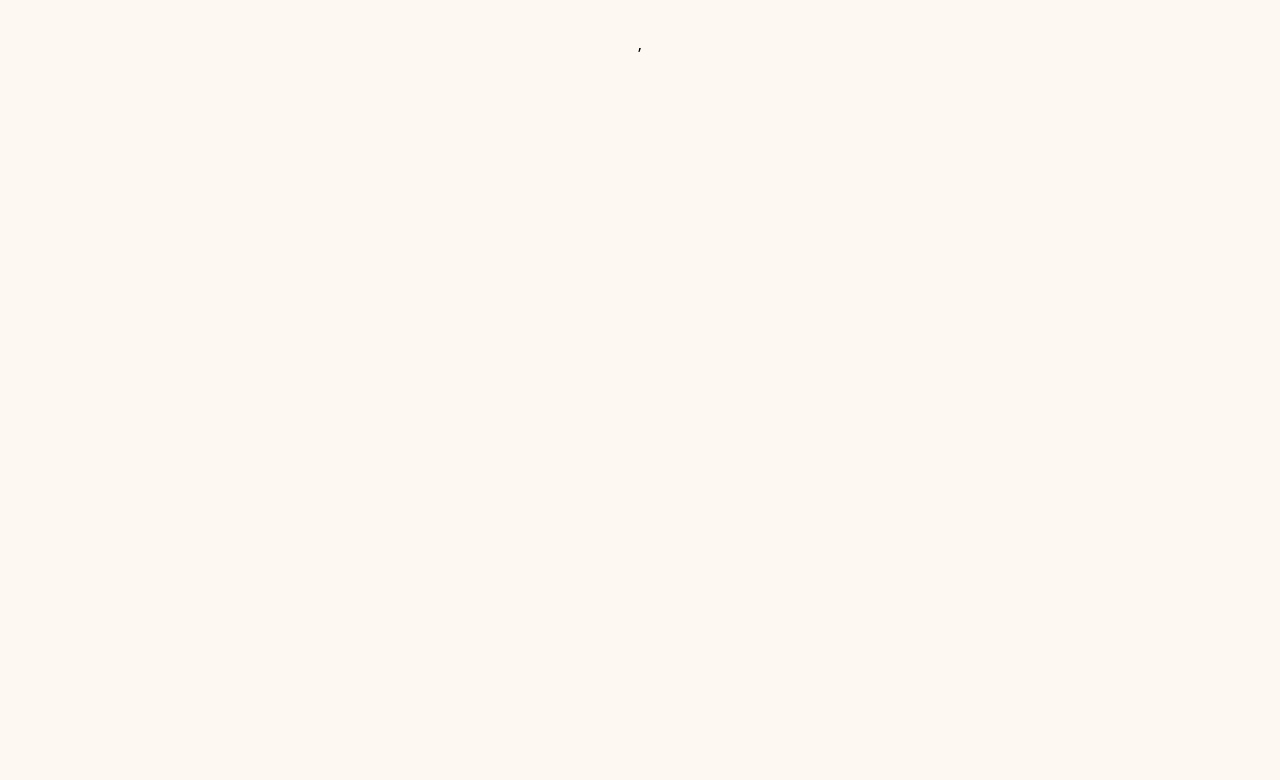
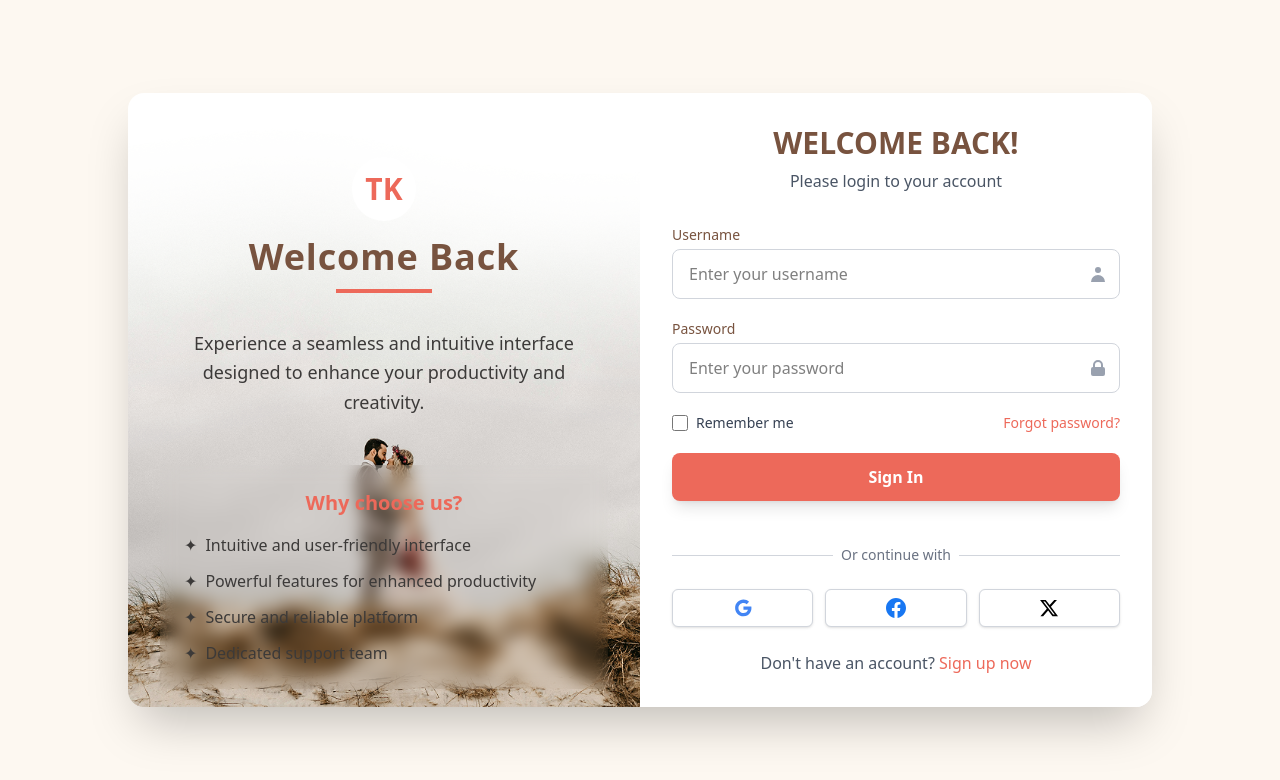
Before and after one commit to farsanakt/AUDITORIUM-PANEL, a React (Vite) app: page / in a window 1280 px wide. Shown: the top 780 px of the page. Built offline with nearby package versions, Linux system fonts and the light colour scheme.

Commit message:
added vercel.json file

```diff
--- a/package.json
+++ b/package.json
@@ -5,7 +5,7 @@
   "type": "module",
   "scripts": {
     "dev": "vite",
-    "build": "tsc -b && vite build",
+    "build": " vite build",
     "lint": "eslint .",
     "preview": "vite preview"
   },
--- a/src/pages/routes/auditoriumRoute.tsx
+++ b/src/pages/routes/auditoriumRoute.tsx
@@ -1,5 +1,5 @@
 import { Route,Routes } from "react-router-dom";
-import React from 'react'
+
 import LoginPage from "../auditorium/Login";
 import SignupPage from "../auditorium/Signup";
 
@@ -7,7 +7,7 @@ function AuditoriumRoute() {
   return (
     <div>
       <Routes>
-        <Route path='/login' element={<LoginPage/>} />
+        <Route path='/' element={<LoginPage/>} />
         <Route path='/signup' element={<SignupPage/>} />
       </Routes>
     </div>
```
Also changed, not shown: vercel.json (added).
